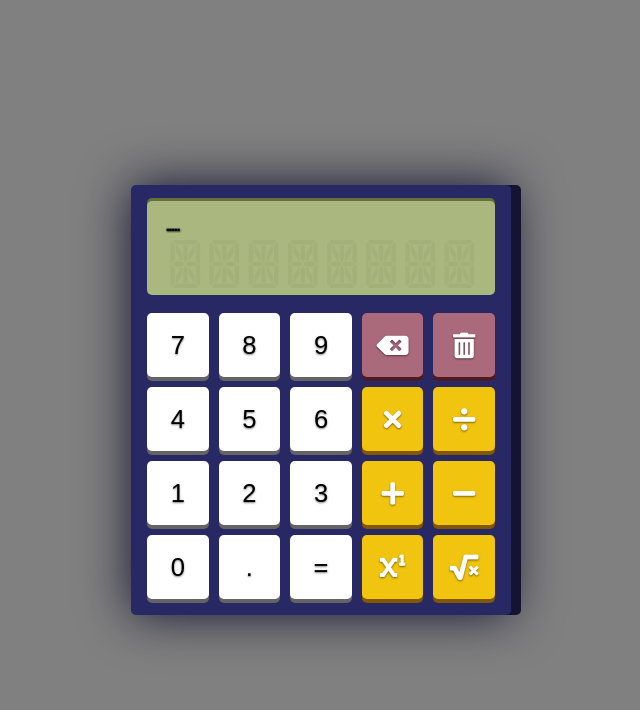
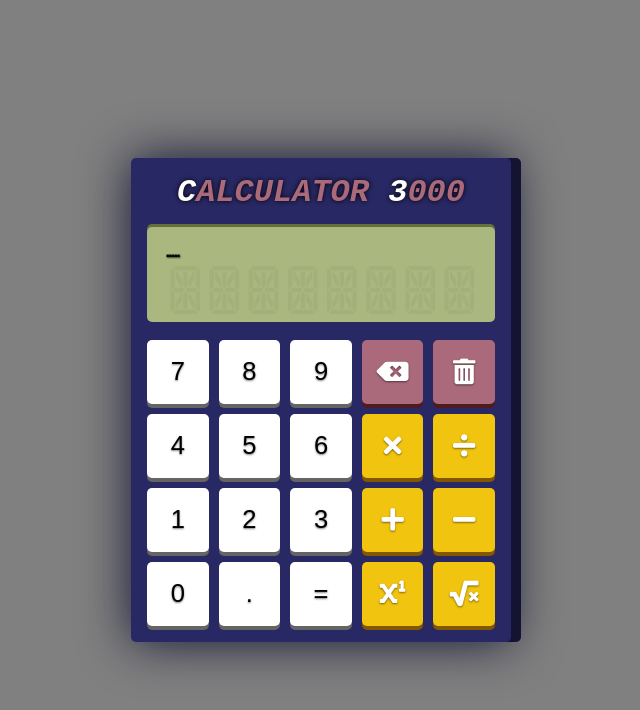
Before and after one commit to gonza-lab/calculator, a plain HTML site: page index.html in a window 1280 px wide. Shown: the whole page, without its empty margins (319-959 px from the left). Drawn offline with Linux system fonts and the light colour scheme.

Commit message:
Complete 1/2

```diff
--- a/index.html
+++ b/index.html
@@ -11,6 +11,7 @@
 
 <body>
   <div class="calculator">
+    <div class="logo"><span>C</span>ALCULATOR <span>3</span>000</div>
     <div class="visor">
       <div class="calc">
         <div class="front"></div>
--- a/style.css
+++ b/style.css
@@ -34,6 +34,22 @@ body {
   border-radius: 5px;
   box-shadow: 10px 0px 0px rgba(20, 20, 50, 1), 0px 0px 50px rgba(20, 20, 50, 1);
   width: 380px;
+}
+
+.logo{
+  color: rgba(170, 106, 123, 1);
+  font-family: monospace;
+  font-size: 2rem;
+  font-weight: 900;
+  font-style: italic;
+  text-align: center;
+  margin-bottom: 16px;
+  text-shadow: 0 0 5px black;
+  user-select: none;
+}
+
+.logo > span{
+  color: white;
 }
 
 .visor {
```
